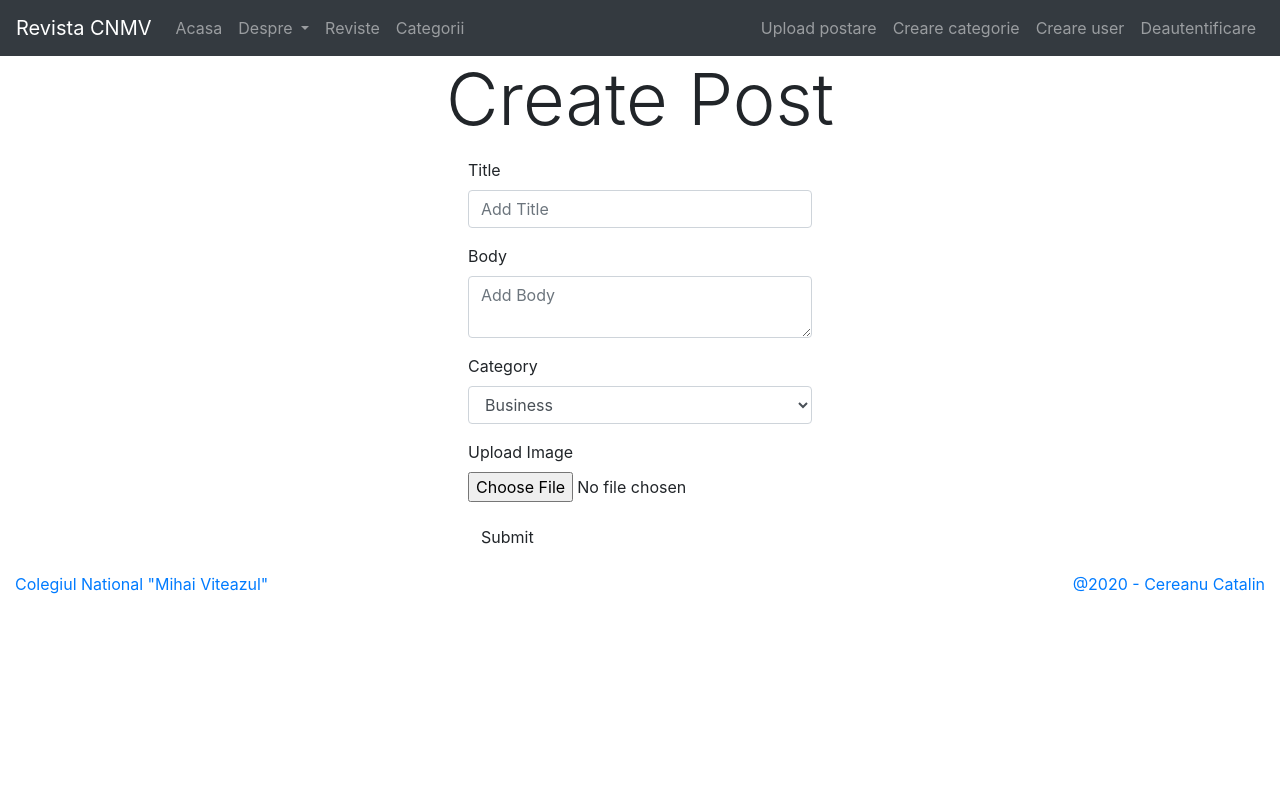
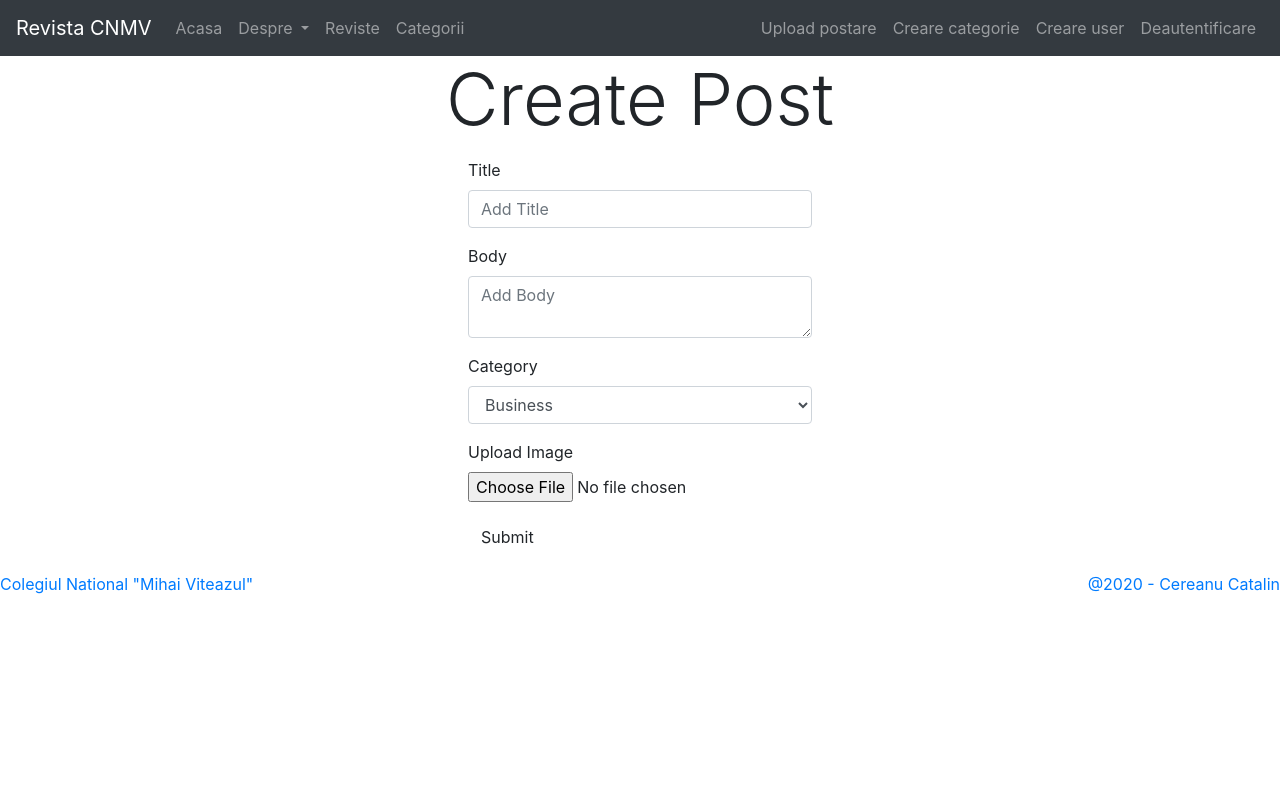
Before and after one commit to Rkoed97/Revista_CNMV, a CodeIgniter app: page /Revista_CNMV/index.php/posts/create in a window 1280 px wide. Run offline with CodeIgniter, Linux system fonts and the light colour scheme; a user stored in the database is signed in; data comes from the database, SQL or seed files in the repository; some libraries are stand-ins or nearby versions.

Commit message:
minor changes

```diff
--- a/application/views/templates/footer.php
+++ b/application/views/templates/footer.php
@@ -1,11 +1,7 @@
 			</div>
 		</main>
-		<div class="container-fluid static-bottom">
-			<div class="row">
-					<div class="col-sm text-left text-muted"><a href="https://www.cnmv.ro" target="blank">Colegiul National "Mihai Viteazul"</a></div>
-					<div class="col-sm text-right text-muted"><a href="https://www.linkedin.com/in/CatalinCereanu" target="blank">@2020 - Cereanu Catalin</a></div>
-			</div>
-		</div>
+		<div class="float-left text-left text-muted"><a href="https://www.cnmv.ro" target="blank">Colegiul National "Mihai Viteazul"</a></div>
+		<div class="float-right text-right text-muted"><a href="https://www.linkedin.com/in/CatalinCereanu" target="blank">@2020 - Cereanu Catalin</a></div>
 		<script>
     		ClassicEditor
         		.create( document.querySelector( '#bodyeditor' ) )
--- a/application/views/templates/header.php
+++ b/application/views/templates/header.php
@@ -10,7 +10,7 @@
       <link rel="stylesheet" href="<?php echo base_url(); ?>/assets/css/style.css">
       <script src="https://cdn.ckeditor.com/ckeditor5/19.0.0/classic/ckeditor.js"></script>
   </head>
-  <body>
+  <body class="clearfix">
     <nav class="navbar navbar-expand-lg navbar-dark bg-dark static-top">
       <a class="navbar-brand" href="<?php echo base_url(); ?>">Revista CNMV</a>
       <button class="navbar-toggler" type="button" data-toggle="collapse" data-target="#navbarSupportedContent" aria-controls="navbarSupportedContent" aria-expanded="false" aria-label="Toggle navigation">
```
